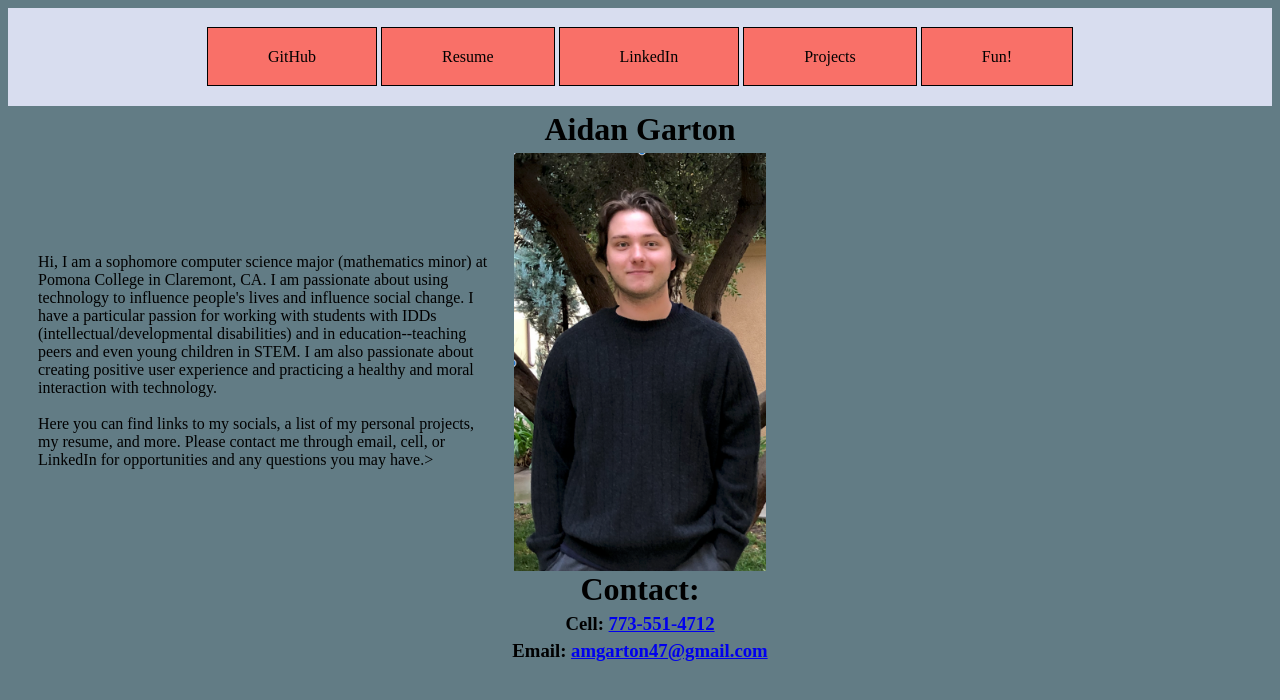
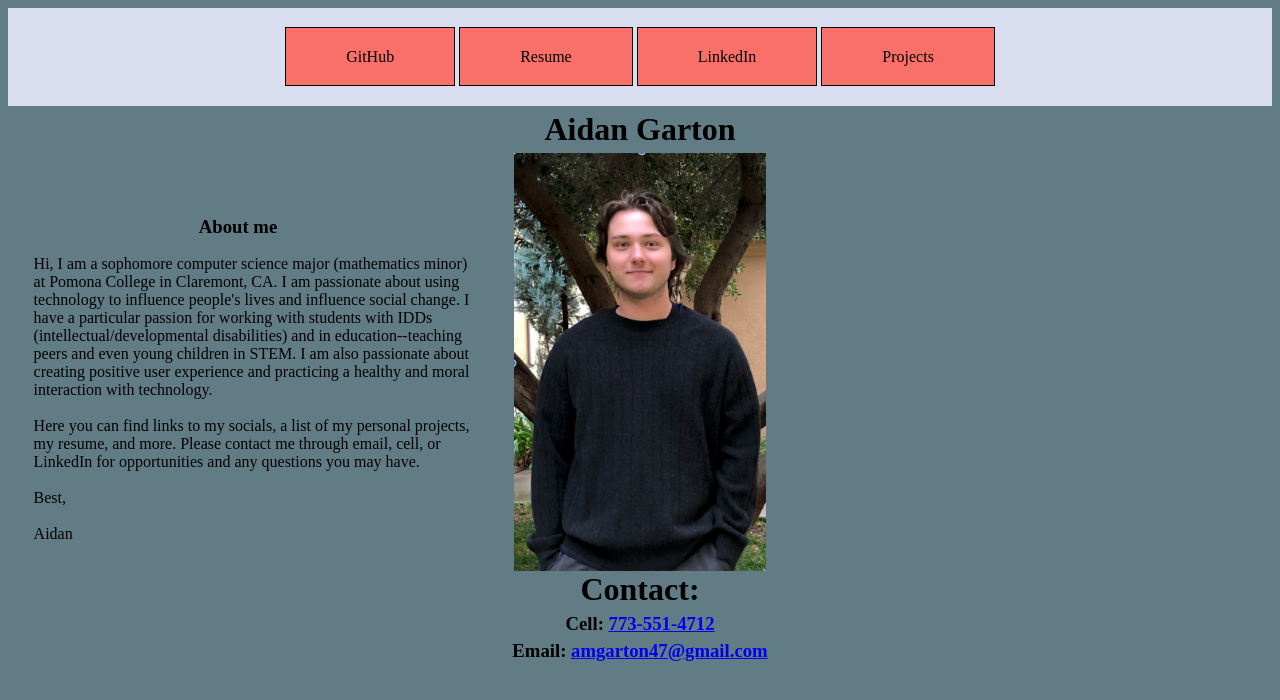
Before and after one commit to amgarton47/Personal-Website, a website: page public/index.html in a window 1280 px wide. Drawn offline with Linux system fonts and the light colour scheme.

Commit message:
adjusted main html page

```diff
--- a/public/index.html
+++ b/public/index.html
@@ -16,19 +16,18 @@
   <ul>
     <li><a href="http://github.com/amgarton47" target="_blank">GitHub</a></li>
     <li><a href="resume.pdf" target="_blank">Resume</a> </li>
-    <!-- <li><a href="https://aidansite.herokuapp.com/" target="_blank">Fun fun!</a> </li>  -->
     <li><a href="https://www.linkedin.com/in/aidan-garton-174351187/" target="_blank">LinkedIn</a> </li>
     <li><a href="projectsPage.html">Projects</a> </li>
-    <li><a href="funPage.html">Fun!</a> </li>
-	<!-- <li><a href="http://github.com"><img src="GitHub-logo.png" alt="GitHub" width="35px"></a></li> -->
+    <!-- <li><a href="funPage.html">Fun!</a> </li>  -->
   </ul>
 </div>
 <body>
-    <div>
+    <div >
         <h1 style="margin: 0px; padding: 5px;">
             Aidan Garton
         </h1>
-        <p style="margin: 100px 0 0 30px; width: 450px; position: absolute">
+        <h3 style="width: 450px; position: absolute; padding-top: 4.5%;">About me</h3>
+        <p style="margin: 8% 0 0 2%; width: 35%; position: absolute">
             Hi, I am a sophomore computer science major (mathematics minor) at Pomona College in Claremont, CA.
             I am passionate about using technology to influence people's lives and influence social change.
             I have a particular passion for working with students with IDDs (intellectual/developmental disabilities)
@@ -37,8 +36,12 @@
 
             <br> <br> Here you can find links to my
             socials, a list of my personal projects, my resume, and more. Please contact me through email, cell, or LinkedIn
-            for opportunities and any questions you may have.>
+            for opportunities and any questions you may have.
+            <br> <br>
+            Best,
 
+            <br> <br>
+            Aidan
         </p>
         <img src="pic3.png" alt="Profile Photo" id="profile_pic">
         <div>
```
